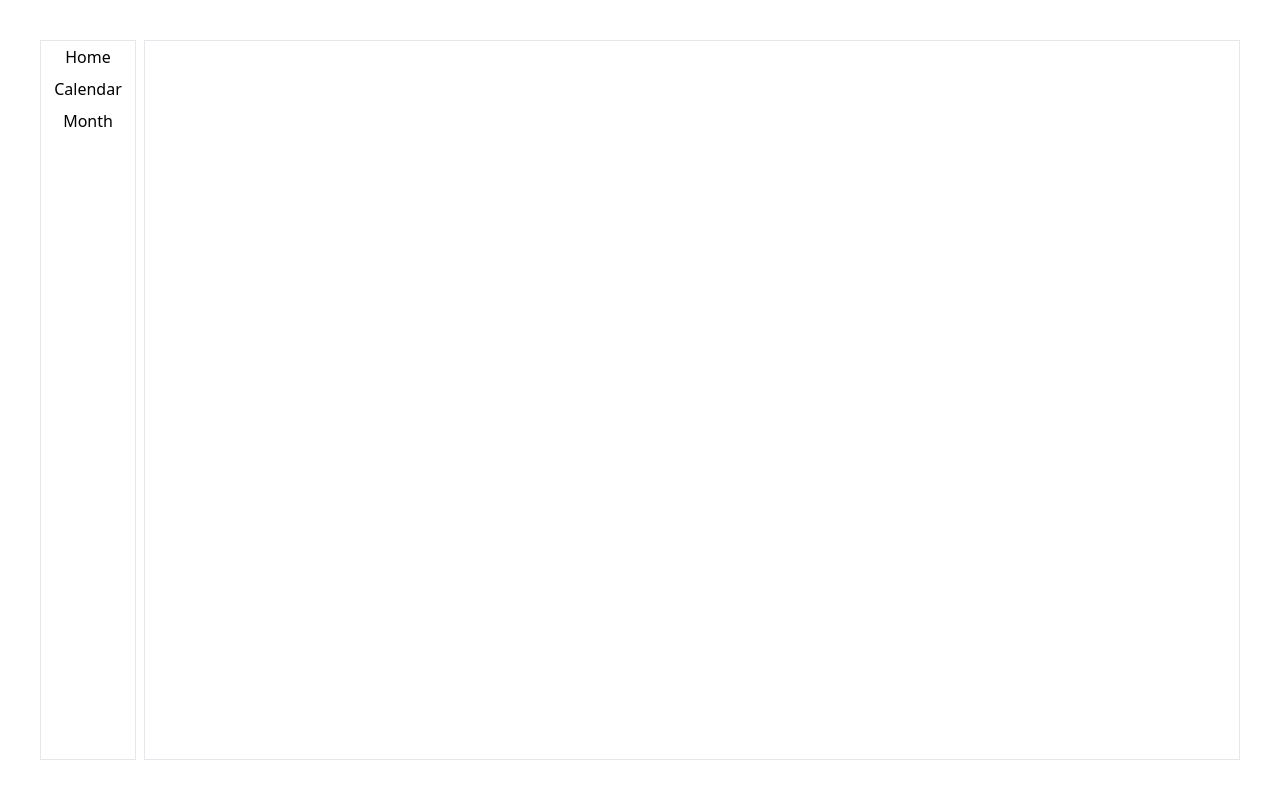
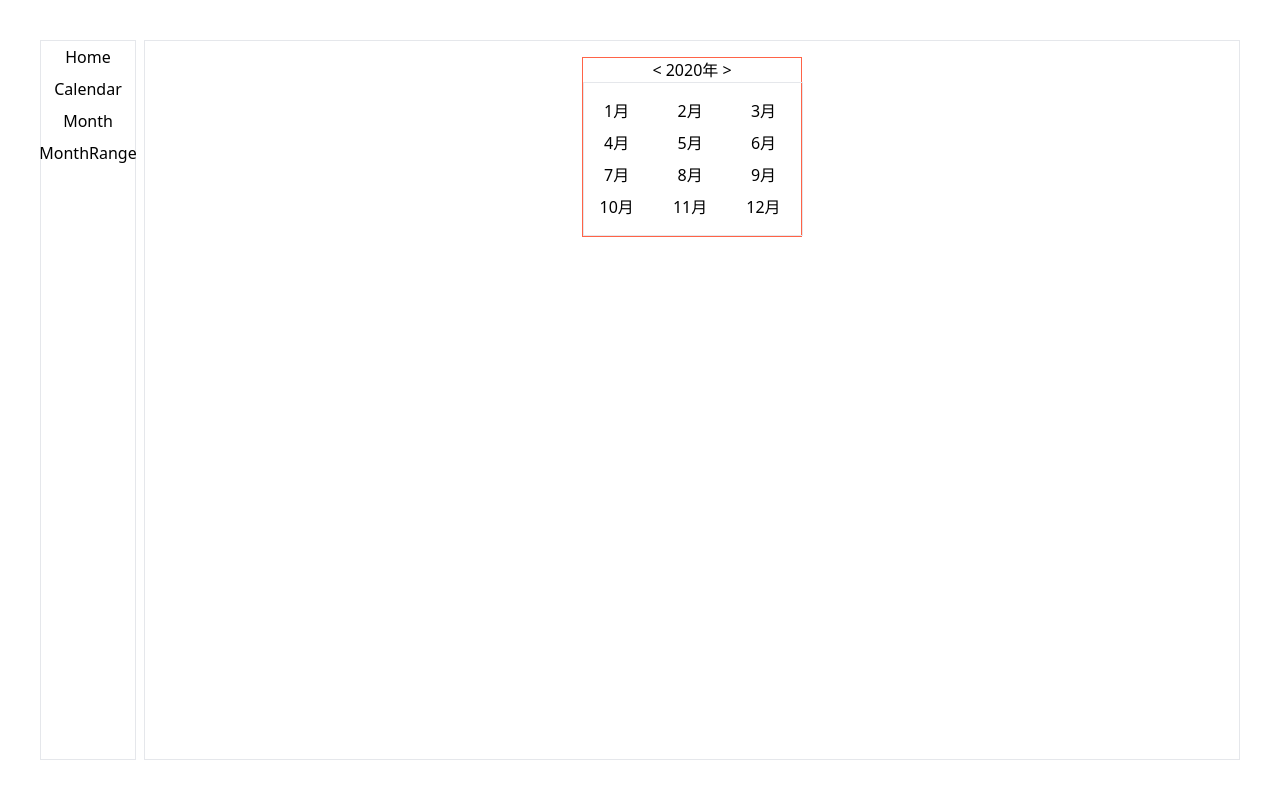
Before and after one commit to whj768702/vuenext, a Vue app: page /month-range in a window 1280 px wide. Before the commit this address had no page. Built offline with nearby package versions, Linux system fonts and the light colour scheme.

Commit message:
feat(组件): 月份范围

```diff
--- a/src/App.vue
+++ b/src/App.vue
@@ -26,8 +26,12 @@ export default {
           title: 'Calendar',
         },
         {
-          path: '/Month',
+          path: '/month',
           title: 'Month',
+        },
+        {
+          path: '/month-range',
+          title: 'MonthRange',
         },
       ],
     };
--- a/src/main.js
+++ b/src/main.js
@@ -3,6 +3,7 @@ import App from './App.vue';
 import Home from './pages/Home';
 import Calendar from './pages/calendar';
 import Month from './pages/Month';
+import MonthRange from '@/pages/MonthRange';
 import { createWebHistory, createRouter } from 'vue-router';
 import './index.css';
 
@@ -22,6 +23,11 @@ const routes = [
     name: 'month',
     component: Month,
   },
+  {
+    path: '/month-range',
+    name: 'monthRange',
+    component: MonthRange,
+  },
 ];
 const router = createRouter({
   history: createWebHistory(),
--- /dev/null
+++ b/src/pages/MonthRange.vue
@@ -0,0 +1,71 @@
+<template>
+  <div class="border border-[tomato] w-[220px] m-auto">
+    <div>
+      <button @click="previousYear">&lt;</button>
+      {{ year.get('year') }}年
+      <button @click="nextYear">&gt;</button>
+    </div>
+    <div class="flex flex-wrap gap-2 w-[220px] border py-4">
+      <div v-for="month in [1,2,3,4,5,6,7,8,9,10,11,12]" class="w-[30%] text-center"
+           :class="[isSelected(year,month-1), isIncluded(year,month-1)]"
+           :key="month" @click="chooseMonth(year, month-1)">{{ month }}月
+      </div>
+    </div>
+  </div>
+</template>
+
+<script>
+import dayjs from 'dayjs';
+import isBetween from 'dayjs/plugin/isBetween';
+
+dayjs.extend(isBetween);
+
+export default {
+  name: 'Month',
+  data() {
+    return {
+      year: dayjs().startOf('year'),
+      currentMonth: dayjs(),
+      selectedMonth: [],
+    };
+  },
+  methods: {
+    previousYear() {
+      this.selectedMonth = null;
+      this.year = this.year.subtract(1, 'year');
+    },
+    nextYear() {
+      this.selectedMonth = null;
+      this.year = this.year.add(1, 'year');
+    },
+    chooseMonth(year, month) {
+      if (!this.selectedMonth.length) {
+        this.selectedMonth = [this.year.add(month, 'month')];
+      } else if (this.selectedMonth.length === 1) {
+        if (this.year.add(month, 'month').isAfter(this.selectedMonth[0])) {
+          this.selectedMonth = [this.selectedMonth[0], this.year.add(month, 'month')];
+        } else {
+          this.selectedMonth = [this.year.add(month, 'month'), this.selectedMonth[0]];
+        }
+      }
+      console.log('selectedMonth', month, this.year.format('YYYY-MM'), this.selectedMonth.map(item => item.format('YYYY-MM')));
+    },
+    isSelected(year, month) {
+      let result = false;
+      result = this.selectedMonth[0]?.isSame(year.add(month, 'month')) || this.selectedMonth[1]?.isSame(year.add(month, 'month'));
+      return result ? 'bg-[tomato]' : '';
+    },
+    isIncluded(year, month) {
+      if (this.selectedMonth.length === 2) {
+        let result = this.year.add(month, 'month').isBetween(this.selectedMonth[0], this.selectedMonth[1], 'month');
+        console.log(dayjs(`${year}-${month}`).format('yyyy-MM'), result);
+        return result ? 'bg-[tomato] bg-opacity-10' : '';
+      }
+    },
+  },
+};
+</script>
+
+<style scoped>
+
+</style>
```
